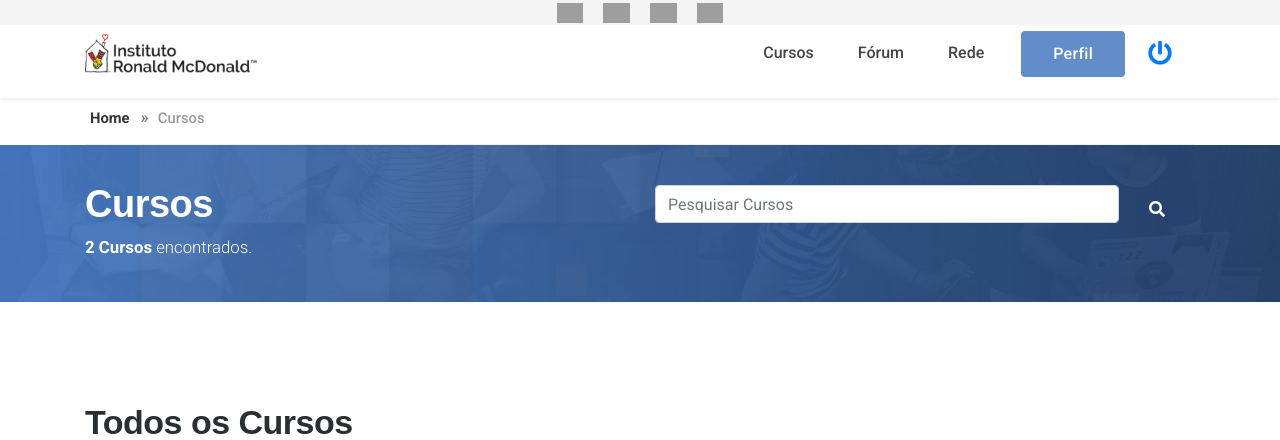
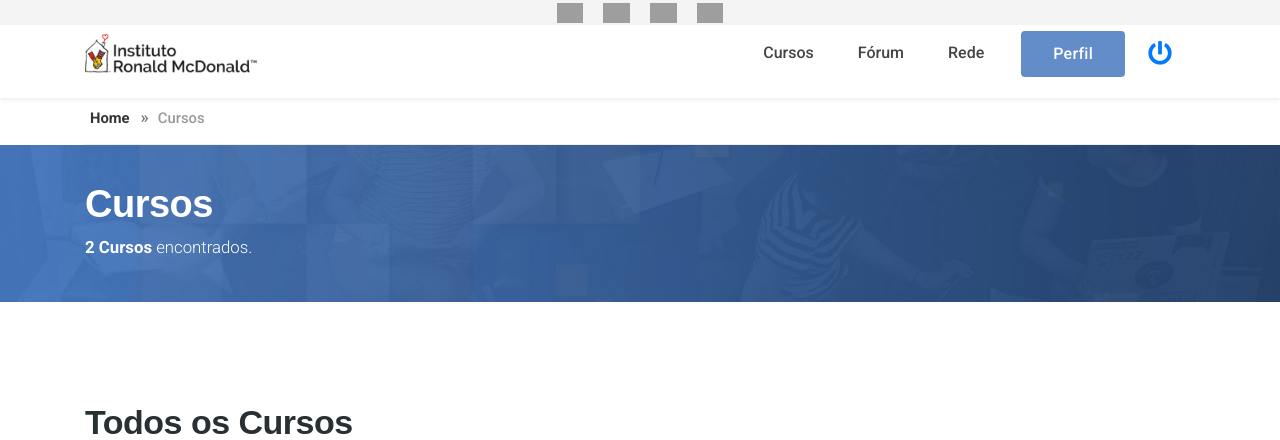
Before and after one commit to CaioLavorato/Instituto_backend, a Django app: page /cursos/ in a window 1280 px wide. Shown: the top 440 px of the page. Run offline with Django 5.2, Linux system fonts and the light colour scheme; a user stored in the database is signed in; data comes from the database, SQL or seed files in the repository; some libraries are stand-ins or nearby versions; some web fonts are replaced; grey boxes are pictures that could not be loaded.

Commit message:
Correção Layout

```diff
--- a/curso/templates/cursos.html
+++ b/curso/templates/cursos.html
@@ -40,8 +40,8 @@
                         </div>
                     </div>
                 </div>
-                <div class="col-md-6">
-                    <form class="d-flex" role="search" method="GET" action="{% url 'cursos' %}" hidden>
+                <div class="col-md-6" hidden>
+                    <form class="d-flex" role="search" method="GET" action="{% url 'cursos' %}" >
                         <input class="form-control me-2" type="search" placeholder="Pesquisar Cursos" aria-label="Search" name="search" value="{{ busca }}">
                         <button class="btn btn-md" type="submit"><i class="fa fa-search" aria-hidden="true"></i></button>
                     </form>
--- a/curso/templates/homepage.html
+++ b/curso/templates/homepage.html
@@ -1448,7 +1448,7 @@
 									<!-- Change the link HERE!!! -->
 									<div class="play-btn play-btn-blue text-center">
 
-										<a class="video-popup3 video-play-button" href="https://www.instagram.com/reel/C_3yNmQuMcr/?igsh=ZHZoMTd6M3ZxNmwx">
+										<a class="video-popup3 video-play-button" href="{% static 'images/reel.mp4' %}">
 										  <span></span>
 										</a>
 
--- a/forum/templates/lista_forum.html
+++ b/forum/templates/lista_forum.html
@@ -29,7 +29,9 @@
                     <div class="hero-txt white-color">
                         <h3 class="h3-xs">Fórum de Discussão</h3>
                         <div class="share-list">
+                            <p>Aqui você fará suas perguntas.</p>
                             <ul class="share-social-icons text-center clearfix">
+
                                 <li>
                                     <p><span>{{ topicos.count }} Tópicos</span> encontrados.</p>
                                 </li>
@@ -39,7 +41,7 @@
 
                     </div>
                 </div>
-                <div class="col-md-5">
+                <div class="col-md-5" >
                     <form class="d-flex" role="searchForum" method="GET" action="{% url 'lista_forum' %}">
                         <input type="text" class="form-control" placeholder="Fórum" id="input-instituto" name="q" value="{{ query|default:''  }}">
                         <button class="btn btn-md" type="submit"><i class="fa fa-search" aria-hidden="true"></i></button>
```
Also changed, not shown: 1 other file.
